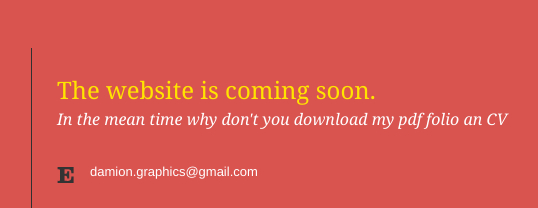
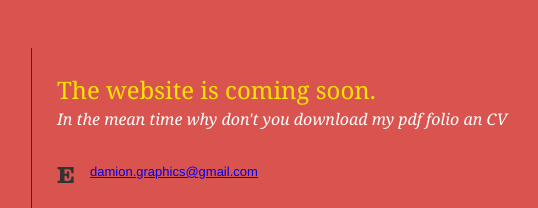
Before and after one commit to damiongraphics/damionrobinson.com-gh-pages, a plain HTML site: page index.html in a window 1280 px wide. Shown: the part 212-420 px from the top of the page, 488-1026 px from the left. Drawn offline with nearby package versions, Linux system fonts and the light colour scheme.

Commit message:
Update index.html
Email Update

```diff
--- a/index.html
+++ b/index.html
@@ -29,7 +29,7 @@
 			<ul class="info">
 				<li>
 					<h3>E</h3>
-					<p>damion.graphics@gmail.com</p>
+					<p><a href="mailto:damion.graphics@gmail.com">damion.graphics@gmail.com</a> </p>
 				</li>
 
 				<li>
```
